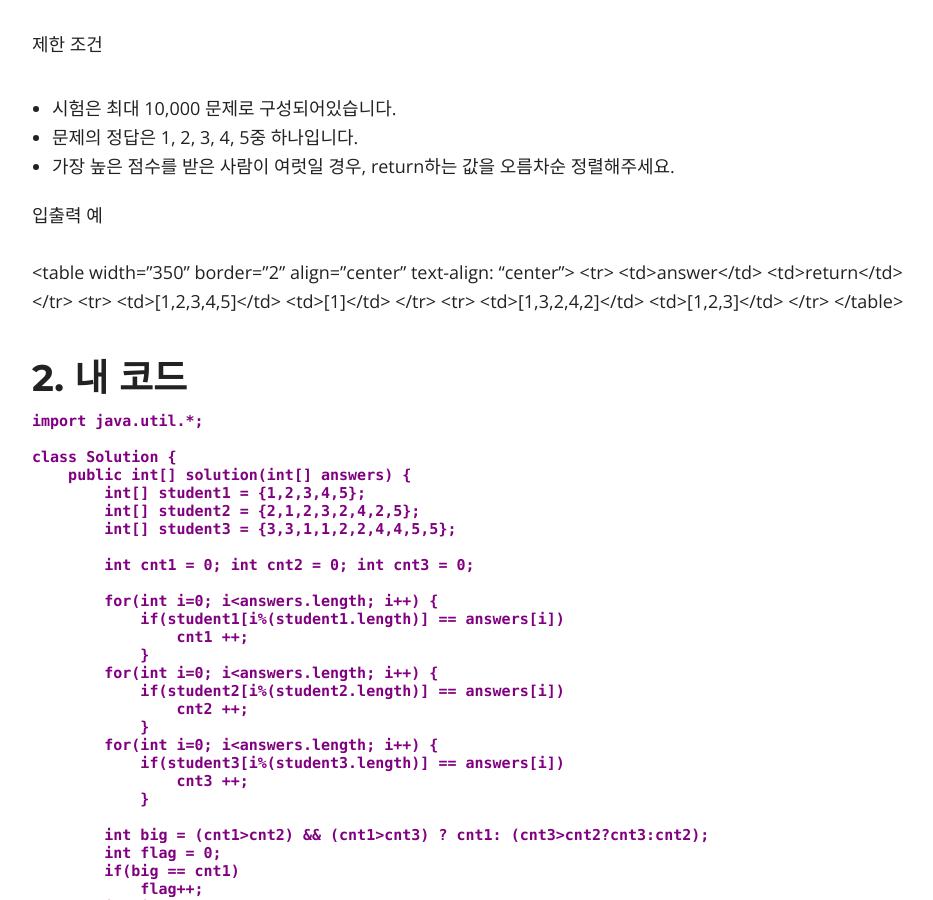
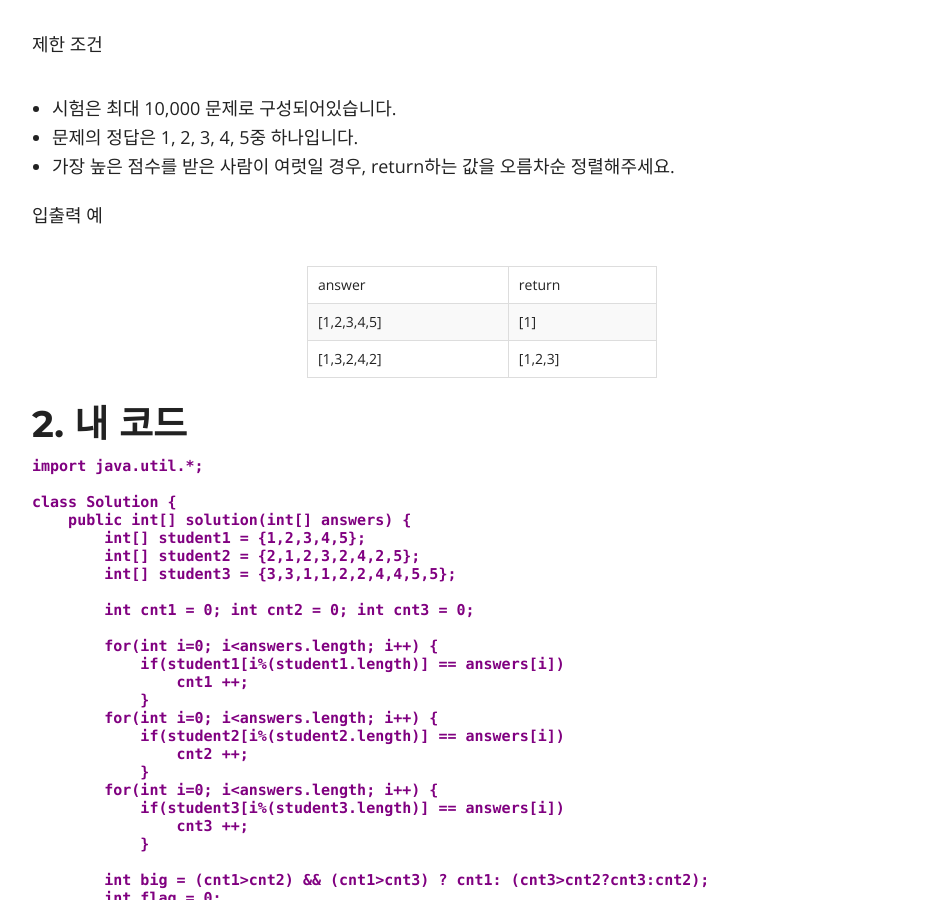
Before and after one commit to DoHyunChoi/dohyunchoi.github.io, a Jekyll site: the page built from _posts/2020-03-30- 모의고사.markdown, in a window 1280 px wide and 900 px high, scrolled down 920 px. Shown: the whole window, without its empty margins (158-1091 px from the left). Built offline with Jekyll 4.4.1, drawn with Linux system fonts in a browser that asks for light colours; nearby versions of some CDN libraries; comment, search, counter and statistics services are not loaded.

Commit message:
Update 2020-03-30- 모의고사.markdown

```diff
--- a/_posts/2020-03-30- 모의고사.markdown
+++ b/_posts/2020-03-30- 모의고사.markdown
@@ -30,7 +30,7 @@ featured: true
   - 가장 높은 점수를 받은 사람이 여럿일 경우, return하는 값을 오름차순 정렬해주세요.
 
 입출력 예<br>
-<table width="350" border="2" align="center" text-align: "center">
+<table width="350" border="2" align="center" text-align="center">
     <tr>
         <td>answer</td>
         <td>return</td>
```
